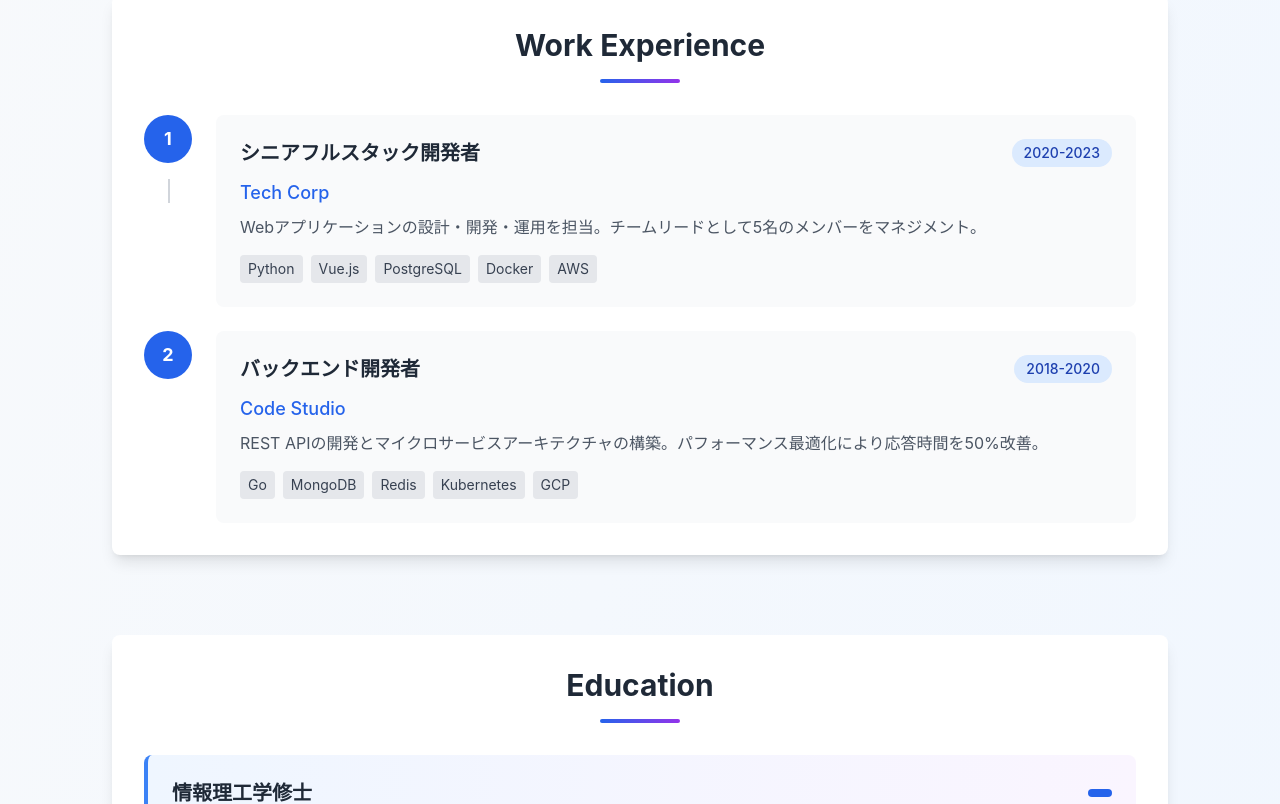
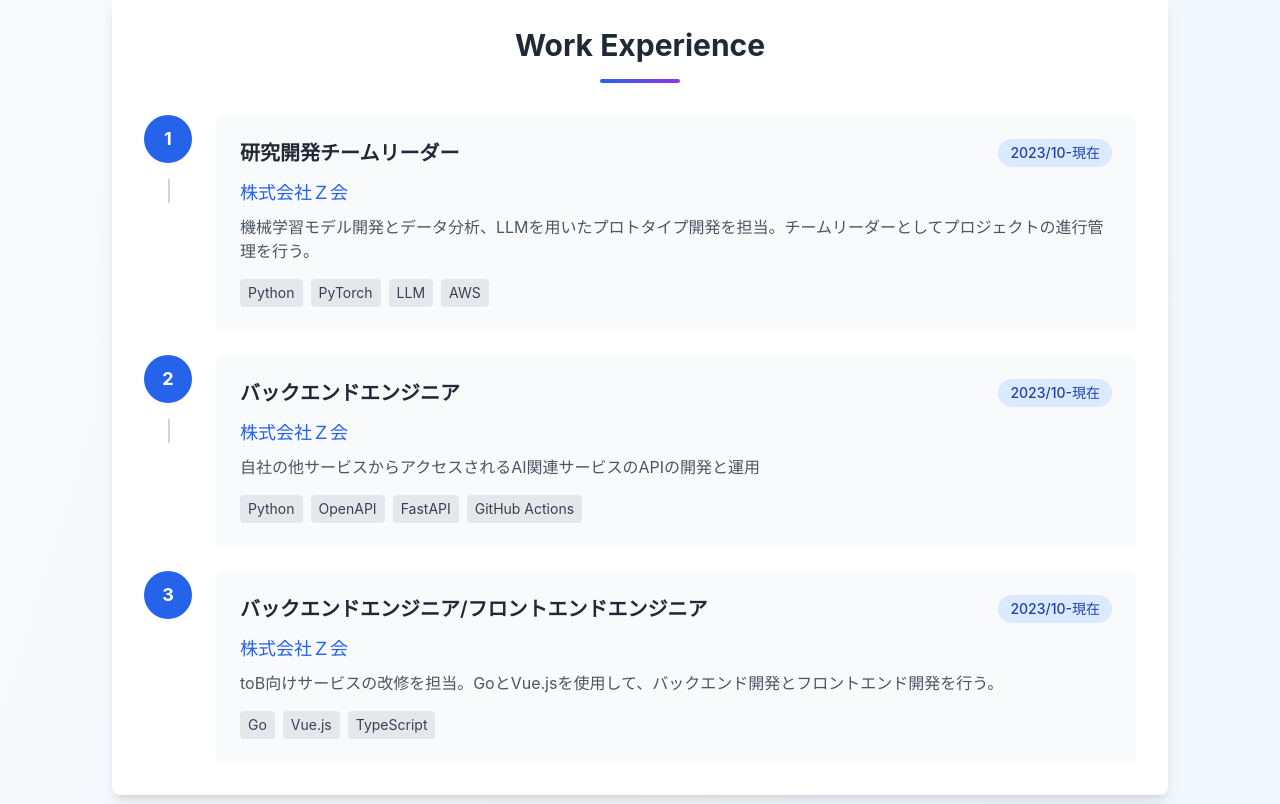
Before and after one commit to sea-turt1e/portfolio, a Vue app: page / in a window 1280 px wide. Shown: the part 1480-2284 px from the top of the page. Built offline with nearby package versions, Linux system fonts and the light colour scheme.

Commit message:
feat: update work experience section with new roles and responsibilities at 株式会社Ｚ会

```diff
--- a/src/components/ExperienceSection.vue
+++ b/src/components/ExperienceSection.vue
@@ -42,18 +42,25 @@
       return {
         experiences: [
           {
-            company: 'Tech Corp',
-            role: 'シニアフルスタック開発者',
-            year: '2020-2023',
-            description: 'Webアプリケーションの設計・開発・運用を担当。チームリードとして5名のメンバーをマネジメント。',
-            technologies: ['Python', 'Vue.js', 'PostgreSQL', 'Docker', 'AWS']
+            company: '株式会社Ｚ会',
+            role: '研究開発チームリーダー',
+            year: '2023/10-現在',
+            description: '機械学習モデル開発とデータ分析、LLMを用いたプロトタイプ開発を担当。チームリーダーとしてプロジェクトの進行管理を行う。',
+            technologies: ['Python', 'PyTorch', 'LLM', 'AWS']
           },
           {
-            company: 'Code Studio',
-            role: 'バックエンド開発者',
-            year: '2018-2020',
-            description: 'REST APIの開発とマイクロサービスアーキテクチャの構築。パフォーマンス最適化により応答時間を50%改善。',
-            technologies: ['Go', 'MongoDB', 'Redis', 'Kubernetes', 'GCP']
+            company: '株式会社Ｚ会',
+            role: 'バックエンドエンジニア',
+            year: '2023/10-現在',
+            description: '自社の他サービスからアクセスされるAI関連サービスのAPIの開発と運用',
+            technologies: ['Python', 'OpenAPI', 'FastAPI', 'GitHub Actions']
+          },
+          {
+            company: '株式会社Ｚ会',
+            role: 'バックエンドエンジニア/フロントエンドエンジニア',
+            year: '2023/10-現在',
+            description: 'toB向けサービスの改修を担当。GoとVue.jsを使用して、バックエンド開発とフロントエンド開発を行う。',
+            technologies: ['Go', 'Vue.js', 'TypeScript']
           },
         ],
       };
```
